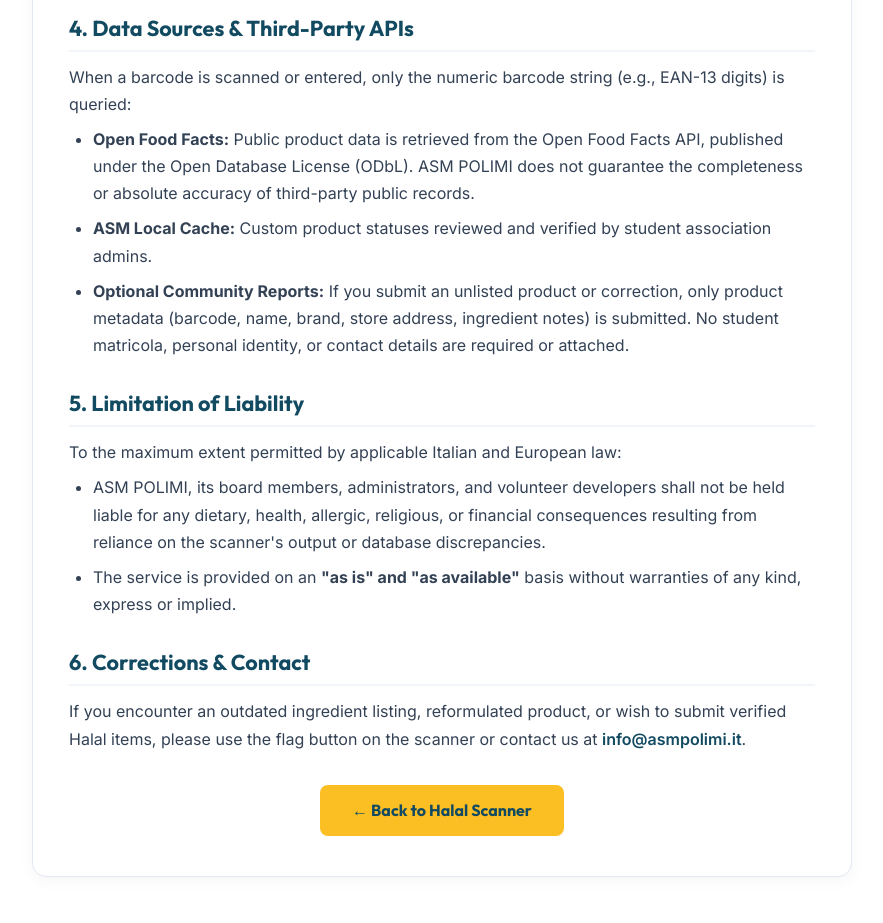
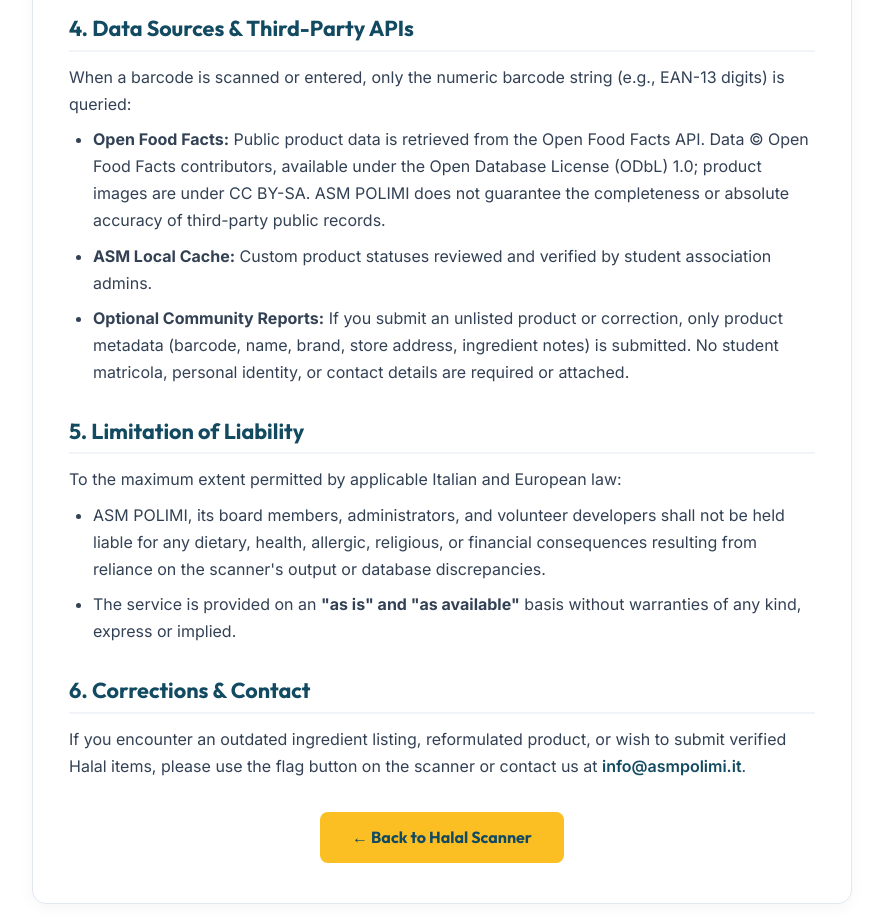
Before and after one commit to ASMPolimi/ASM, a plain HTML site: page halal-terms.html in a window 1280 px wide. Shown: the part 1880-2803 px from the top of the page, without its empty margins (198-1081 px from the left). Drawn offline with Linux system fonts and the light colour scheme; no server answers.

Commit message:
halal legal terms

```diff
--- a/halal-terms.html
+++ b/halal-terms.html
@@ -10,6 +10,11 @@
     <link rel="icon" type="image/png" sizes="96x96" href="/assets/favicon-96x96.png">
     <link rel="icon" type="image/png" sizes="192x192" href="/assets/favicon-192x192.png">
     <link rel="apple-touch-icon" href="/assets/apple-touch-icon.png">
+    <link rel="manifest" href="/manifest.json">
+    <meta name="theme-color" content="#124a61">
+    <meta name="apple-mobile-web-app-capable" content="yes">
+    <meta name="apple-mobile-web-app-status-bar-style" content="default">
+    <meta name="apple-mobile-web-app-title" content="ASM Polimi">
     <meta name="description"
         content="Legal disclaimer, terms of use, automated agreement, and camera privacy statement for the Halal Food Scanner &amp; Ingredients Analyzer by ASM POLIMI.">
     <link rel="canonical" href="https://asmpolimi.it/halal-terms">
@@ -286,7 +291,7 @@
                 When a barcode is scanned or entered, only the numeric barcode string (e.g., EAN-13 digits) is queried:
             </p>
             <ul>
-                <li><strong>Open Food Facts:</strong> Public product data is retrieved from the Open Food Facts API, published under the Open Database License (ODbL). ASM POLIMI does not guarantee the completeness or absolute accuracy of third-party public records.</li>
+                <li><strong>Open Food Facts:</strong> Public product data is retrieved from the Open Food Facts API. Data &copy; <a href="https://world.openfoodfacts.org/terms-of-use" target="_blank" rel="noopener noreferrer">Open Food Facts contributors</a>, available under the <a href="https://opendatacommons.org/licenses/odbl/1-0/" target="_blank" rel="noopener noreferrer">Open Database License (ODbL) 1.0</a>; product images are under CC BY-SA. ASM POLIMI does not guarantee the completeness or absolute accuracy of third-party public records.</li>
                 <li><strong>ASM Local Cache:</strong> Custom product statuses reviewed and verified by student association admins.</li>
                 <li><strong>Optional Community Reports:</strong> If you submit an unlisted product or correction, only product metadata (barcode, name, brand, store address, ingredient notes) is submitted. No student matricola, personal identity, or contact details are required or attached.</li>
             </ul>
```
Also changed, not shown: cookies.html (+5 -0 lines), event-register.html (+5 -0 lines), events.html (+5 -0 lines), gallery.html (+5 -0 lines), halal.html (+1 -1 lines), index.html (+5 -0 lines), jumuah.html (+1 -1 lines), privacy.html (+5 -0 lines), register.html (+5 -0 lines), support.html (+5 -0 lines), templates/halal-terms.html (+1 -1 lines), terms.html (+5 -0 lines).
